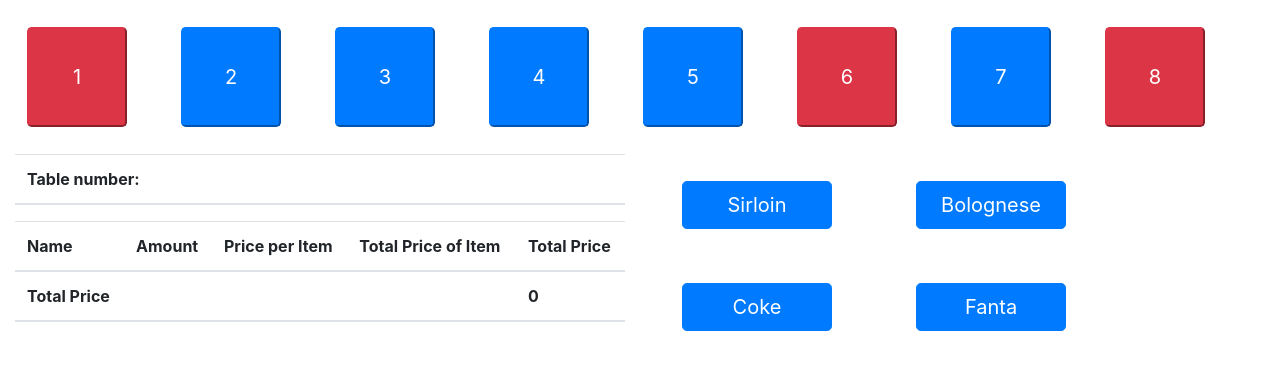
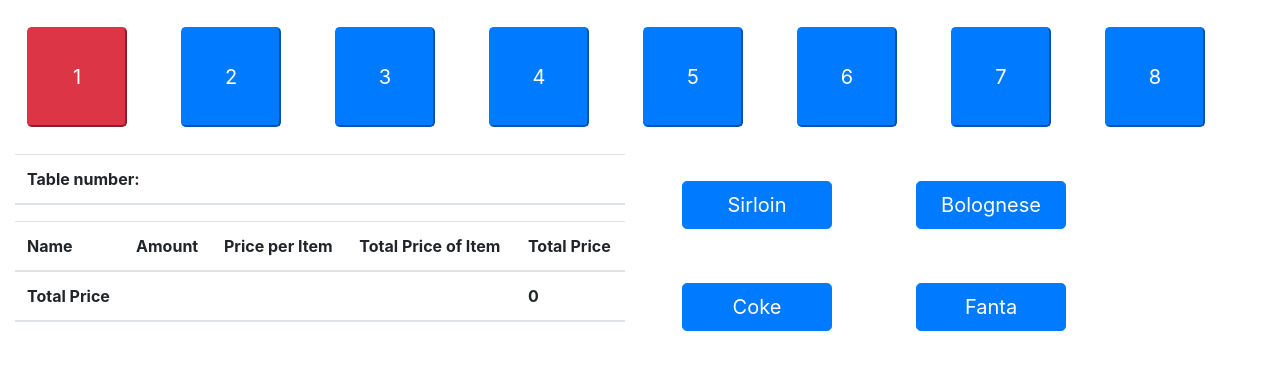
Before and after one commit to Mpinan/POS_system, a React (Create React App) app in the folder pos/: page / in a window 1280 px wide. Shown: the top 370 px of the page. Built offline with nearby package versions, Linux system fonts and the light colour scheme; the HTML template or start-up script is replaced by a standard one.

Commit message:
extracted tables and items as a fake db

```diff
--- a/pos/src/App.js
+++ b/pos/src/App.js
@@ -1,87 +1,27 @@
 import React, { Component } from "react";
-
 import DinningTable from "./Components/Table/table";
 import Menu from "./Components/Item/src/menu";
 import "./App.css";
 import { Row, Col } from "reactstrap";
 import ItemsList from "./Components/Item/src/itemsList";
 import ItemModal from "./Components/Item/src/itemModal";
+import { getTables } from "./Components/services/fakeTables";
+import { getItems } from "./Components/services/fakeItems";
 
 class App extends Component {
   state = {
     isBusy: false,
     items: [],
-    listOfTables: [
-      {
-        id: 0,
-        number: 1,
-        items: [
-          { id: 0, name: "Sirloin", amount: 3, price: 20 },
-          {
-            id: 1,
-            name: "Coke",
-            amount: 3,
-            price: 20,
-          },
-        ],
-      },
-      { id: 1, number: 2, items: [] },
-      { id: 2, number: 3, items: [] },
-      { id: 3, number: 4, items: [] },
-      { id: 4, number: 5, items: [] },
-      {
-        id: 5,
-        number: 6,
-        items: [
-          { id: 0, name: "Sirloin", amount: 1, price: 20 },
-          {
-            id: 1,
-            name: "Coke",
-            amount: 3,
-            price: 20,
-          },
-        ],
-      },
-      { id: 6, number: 7, items: [] },
-      {
-        id: 7,
-        number: 8,
-        items: [
-          { id: 0, name: "Sirloin", amount: 1, price: 20 },
-          {
-            id: 1,
-            name: "Coke",
-            amount: 3,
-            price: 20,
-          },
-        ],
-      },
-    ],
-
-    listItems: [
-      {
-        id: 0,
-        name: "Sirloin",
-        price: 20,
-      },
-      {
-        id: 1,
-        name: "Bolognese",
-        price: 20,
-      },
-      {
-        id: 2,
-        name: "Coke",
-        price: 20,
-      },
-      {
-        id: 3,
-        name: "Fanta",
-        price: 20,
-      },
-    ],
+    listOfTables: [],
+    listItems: [],
     totalPrice: 0,
   };
+
+  componentDidMount() {
+    let tables = getTables();
+    let items = getItems();
+    this.setState({ listOfTables: tables, listItems: items });
+  }
 
   onClickChangeTableList = (tableNumber) => {
     const { listOfTables } = this.state;
@@ -93,7 +33,6 @@ class App extends Component {
   };
 
   render() {
-    console.log(this.state.listOfTables[1].items);
     const {
       listOfTables,
       listItems,
--- a/pos/src/Components/Item/src/deleteButton.jsx
+++ b/pos/src/Components/Item/src/deleteButton.jsx
@@ -2,9 +2,19 @@ import React, { Component } from "react";
 import { Button } from "reactstrap";
 
 class Delete extends Component {
+  handleClick(item) {
+    console.log(item);
+    const { items } = this.props;
+    item.amount -= 1;
+    if (item.amount == 0) {
+      console.log(items);
+      items.unshift(item);
+    }
+  }
+
   render() {
-    const { click, id } = this.props;
-    return <Button></Button>;
+    const { item } = this.props;
+    return <Button onClick={() => this.handleClick(item)}></Button>;
   }
 }
 
--- a/pos/src/Components/Item/src/itemsList.jsx
+++ b/pos/src/Components/Item/src/itemsList.jsx
@@ -11,10 +11,6 @@ class ItemsList extends Component {
     this.setState({ show: !this.state.show });
   }
 
-  handleClick(item) {
-    console.log(item.id);
-  }
-
   render() {
     const { itemsInTable } = this.props;
     let total = [];
@@ -23,13 +19,9 @@ class ItemsList extends Component {
       totalPricePerItem = item.amount * item.price;
       total.push(totalPricePerItem);
 
-      // handleDelete = () => {
-      //   this.item.amount =- 1;
-      // };
-
       return (
         <tbody key={item.id} style={{ color: "black" }}>
-          <tr onClick={() => this.handleClick(item)}>
+          <tr>
             <td>
               <a target="_blank" href={item.cfa_url}>
                 {item.name}
@@ -39,11 +31,7 @@ class ItemsList extends Component {
             <td>£{item.price}</td>
             <td>£{totalPricePerItem}</td>
             <td>
-              <Delete
-                // click={this.props.handleClick(item.id)}
-                amount={item.amount}
-                id={item.id}
-              />
+              <Delete items={itemsInTable} item={item} id={item.id} />
             </td>
           </tr>
         </tbody>
--- /dev/null
+++ b/pos/src/Components/services/fakeItems.js
@@ -0,0 +1,58 @@
+let items = [
+  {
+    id: 0,
+    name: "Sirloin",
+    price: 20,
+  },
+  {
+    id: 1,
+    name: "Bolognese",
+    price: 20,
+  },
+  {
+    id: 2,
+    name: "Coke",
+    price: 20,
+  },
+  {
+    id: 3,
+    name: "Fanta",
+    price: 20,
+  },
+];
+
+const getItems = () => {
+  return items;
+};
+
+const getItem = (id) => {
+  return items.find((i) => i._id === id);
+};
+
+// const saveItem = (item) => {
+//   let itemInDb = items.find((m) => m._id === item._id) || {};
+//   itemInDb.name = item.name;
+//   itemInDb.genre = genresAPI.genres.find((g) => g._id === item.genreId);
+//   itemInDb.numberInStock = item.numberInStock;
+//   itemInDb.dailyRentalRate = item.dailyRentalRate;
+
+//   if (!itemInDb._id) {
+//     itemInDb._id = Date.now();
+//     items.push(itemInDb);
+//   }
+
+//   return itemInDb;
+// };
+
+const deleteItem = (id) => {
+  let itemInDb = items.find((m) => m._id === id);
+  items.splice(items.indexOf(itemInDb), 1);
+  return itemInDb;
+};
+
+module.exports = {
+  getItems,
+  getItem,
+  // saveItem,
+  deleteItem,
+};
--- /dev/null
+++ b/pos/src/Components/services/fakeTables.js
@@ -0,0 +1,58 @@
+const tables = [
+  {
+    id: 0,
+    number: 1,
+    items: [
+      { id: 0, name: "Sirloin", amount: 3, price: 20 },
+      {
+        id: 1,
+        name: "Coke",
+        amount: 3,
+        price: 20,
+      },
+    ],
+  },
+  { id: 1, number: 2, items: [] },
+  { id: 2, number: 3, items: [] },
+  { id: 3, number: 4, items: [] },
+  { id: 4, number: 5, items: [] },
+  { id: 5, number: 6, items: [] },
+  { id: 6, number: 7, items: [] },
+  { id: 7, number: 8, items: [] },
+];
+
+const getTables = () => {
+  return tables;
+};
+
+const getTable = (id) => {
+  return tables.find((i) => i._id === id);
+};
+
+// const saveTable = (table) => {
+//   let tableInDb = tables.find((m) => m._id === table._id) || {};
+//   tableInDb.name = table.name;
+//   tableInDb.genre = genresAPI.genres.find((g) => g._id === table.genreId);
+//   tableInDb.numberInStock = table.numberInStock;
+//   tableInDb.dailyRentalRate = table.dailyRentalRate;
+
+//   if (!tableInDb._id) {
+//     tableInDb._id = Date.now();
+//     tables.push(tableInDb);
+//   }
+
+//   return tableInDb;
+// };
+
+const deleteTable = (id) => {
+  let tableInDb = tables.find((m) => m._id === id);
+  tables.splice(tables.indexOf(tableInDb), 1);
+  return tableInDb;
+};
+
+module.exports = {
+  getTables,
+  getTable,
+  // saveTable,
+  deleteTable,
+};
```
